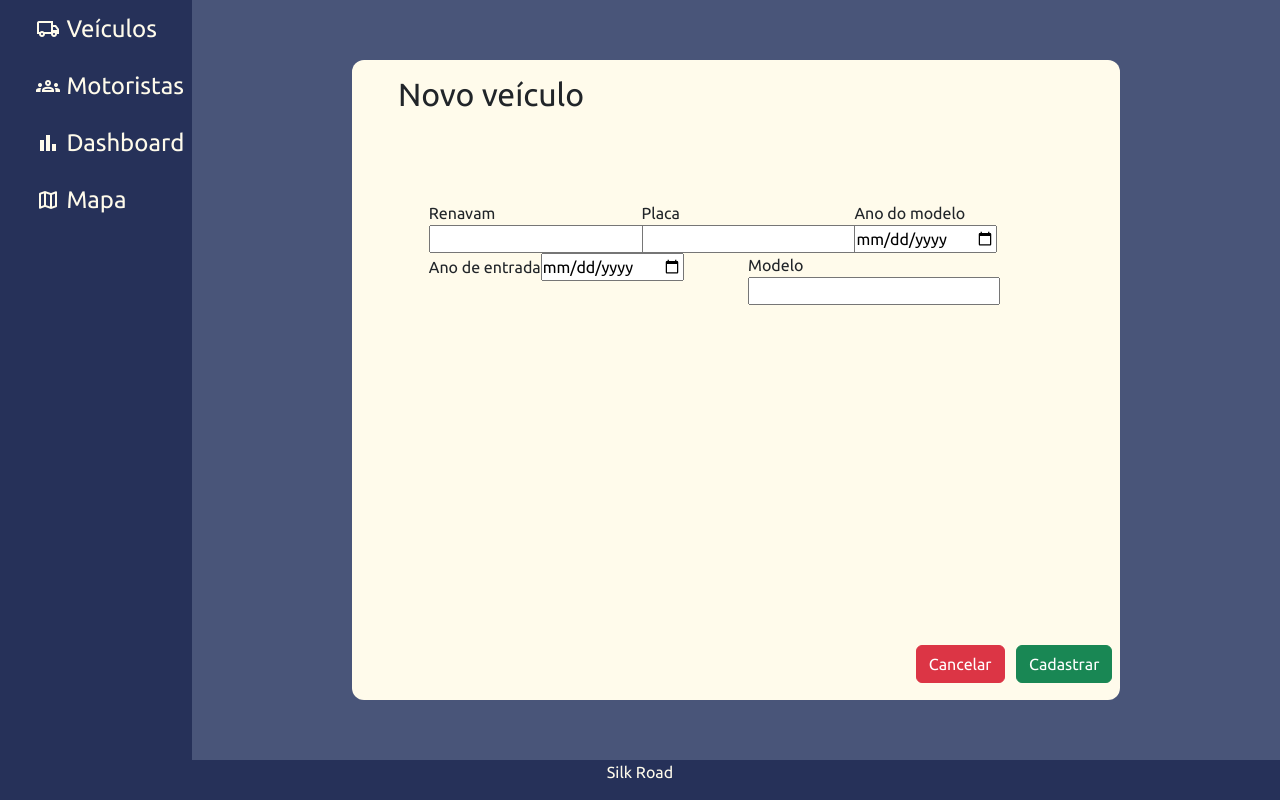
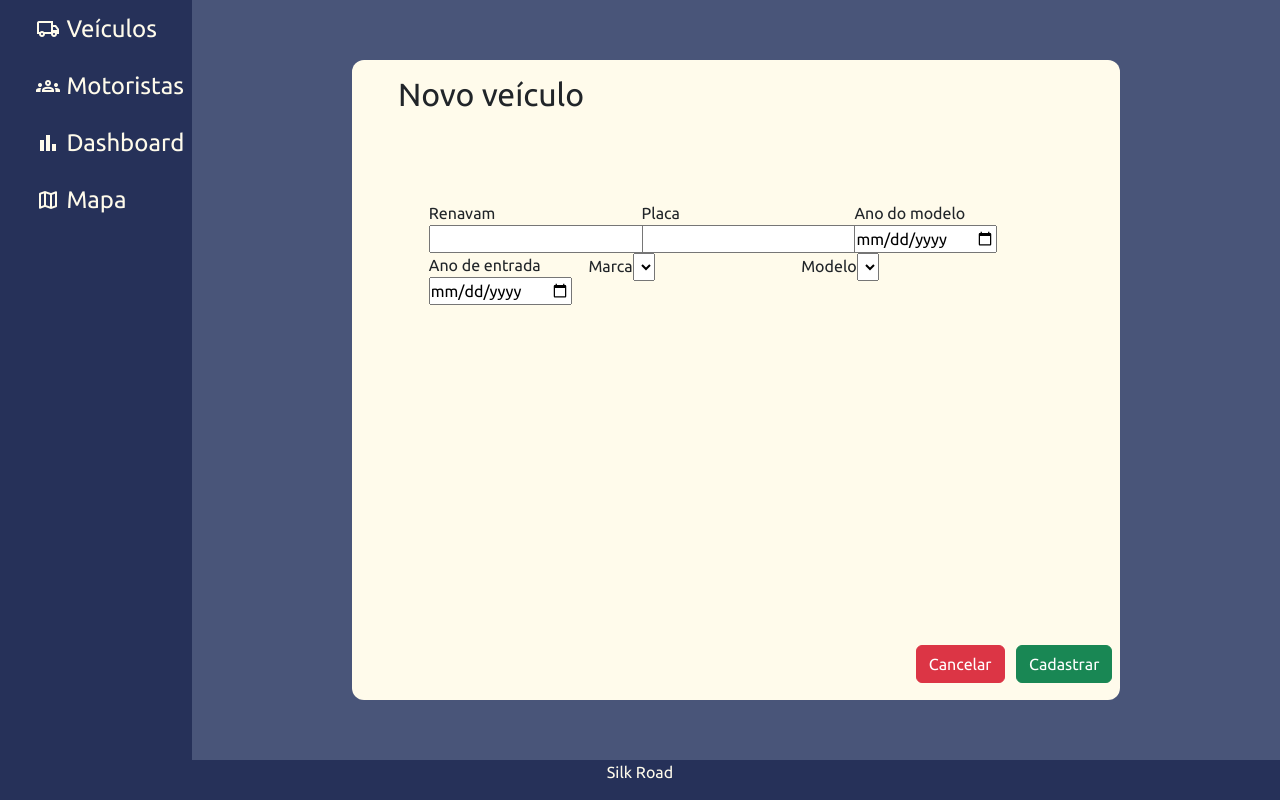
Before and after one commit to KauanMuriel/SilkRoad, a Vue app in the folder Frontend/: page /vehicle/register in a window 1280 px wide. Built offline with nearby package versions, Linux system fonts and the light colour scheme.

Commit message:
Vehicle select element getting brands from DB

```diff
--- a/Frontend/src/router/index.js
+++ b/Frontend/src/router/index.js
@@ -25,6 +25,10 @@ const router = createRouter({
     {
       path: '/vehicle/register',
       component: () => import('../views/Vehicle/Register.vue')
+    },
+    {
+      path: '/brand/register',
+      component: () => import('../views/Brand/Register.vue')
     }
   ]
 })
--- a/Frontend/src/views/Brand/Register.vue
+++ b/Frontend/src/views/Brand/Register.vue
@@ -1,11 +1,13 @@
 <template>
-    <form-base title="Nova marca" @confirmation="registerNew()">
-        <div class="row">
-            <div class="item">
-                <label for="input-name">Nome</label>
-                <input type="text" name="input-name" id="input-name">
+    <form-base title="Nova marca" @confirmation="registerNew">
+        <template #form-body>
+            <div class="row">
+                <div class="item col-12">
+                    <label for="input-name">Nome</label>
+                    <input type="text" name="input-name" id="input-name" v-model="brand.name">
+                </div>
             </div>
-        </div>
+        </template>
     </form-base >
 </template>
 
@@ -19,12 +21,20 @@ export default {
     },
     data() {
         return {
-
+            brand : {
+                name : ''
+            }
         }
     },
     methods: {
-        registerNew(response) {
+        registerNew(confirmation) {
+            if(confirmation.response) {
+                const data = {
+                    name : this.brand.name
+                }
 
+                service.register(data);
+            }
         }
     }
 }
--- a/Frontend/src/views/Vehicle/Register.vue
+++ b/Frontend/src/views/Vehicle/Register.vue
@@ -7,22 +7,30 @@
                     <input type="text" name="input-renavam" id="input-renavam">
                 </div>
                 <div class="item col-4">
-                    <label for="input-placa">Placa</label>
-                    <input type="text" name="input-placa" id="input-placa">
+                    <label for="input-sign">Placa</label>
+                    <input type="text" name="input-sign" id="input-sign">
                 </div>
                 <div class="item col-4">
-                    <label for="input-ano-modelo">Ano do modelo</label>
-                    <input type="date" name="input-ano-modelo" id="input-ano-modelo">
+                    <label for="input-model-year">Ano do modelo</label>
+                    <input type="date" name="input-model-year" id="input-model-year">
                 </div>
             </div>
             <div class="row">
-                <div class="item col-6">
-                    <label for="input-tipo">Ano de entrada</label>
-                    <input type="date" name="input-tipo" id="input-tipo">
+                <div class="item col-3">
+                    <label for="input-entry-year">Ano de entrada</label>
+                    <input type="date" name="input-entry-year" id="input-entry-year">
                 </div>
-                <div class="item col-6">
-                    <label for="input-tipo">Modelo</label>
-                    <input type="text" name="input-tipo" id="input-tipo">
+                <div class="item col-4">
+                    <label for="input-brand">Marca</label>
+                    <select name="brands" id="brands" @click="getBrands" v-model="brandSelected">
+                        <option v-for="brand in brands" :value="brand.id">{{ brand.name }}</option>
+                    </select>
+                </div>
+                <div class="item col-5">
+                    <label for="input-model">Modelo</label>
+                    <select name="models" id="models" :value="brandSelected">
+
+                    </select>
                 </div>
             </div>
         </template>
@@ -31,15 +39,33 @@
 
 <script>
 import FormBase from '../../components/base/FormBase.vue';
+import BrandService from '../../services/BrandDataService';
 
 export default {
     data() {
         return {
-
+            brands: [],
+            brandSelected: null
         }
     },
     components: {
         FormBase
+    },
+    methods: {
+        async getBrands() {
+            if (this.brands.length <= 0) {
+                BrandService.list().then(response => {
+                    this.brands = response.data;
+                });
+            }
+        }
     }
 }
 </script>
+
+<style scoped>
+
+select {
+        height: 3.5vh
+    }
+</style>
```
Also changed, not shown: 1 other file (tests, documents, lock files or other folders).
